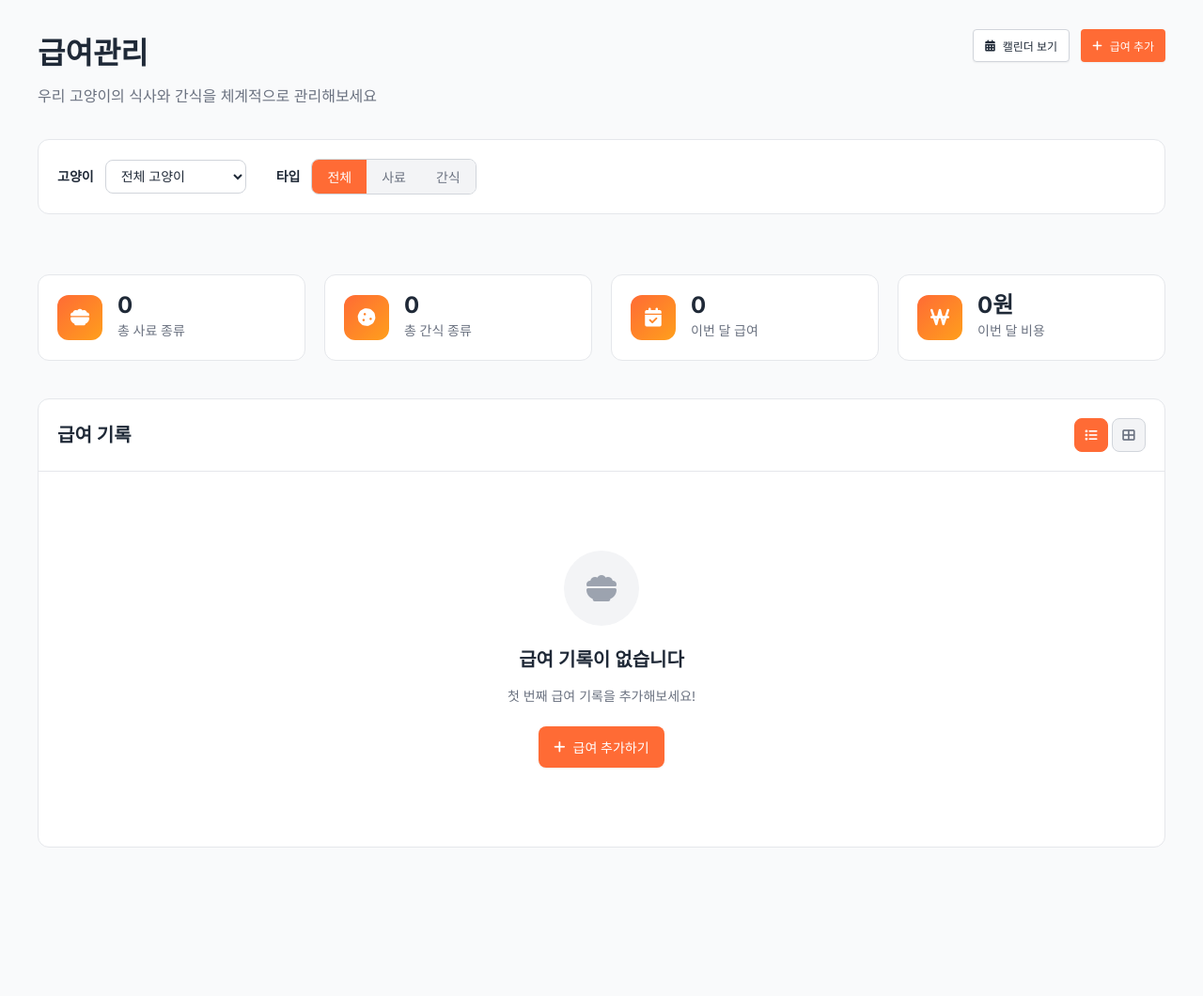
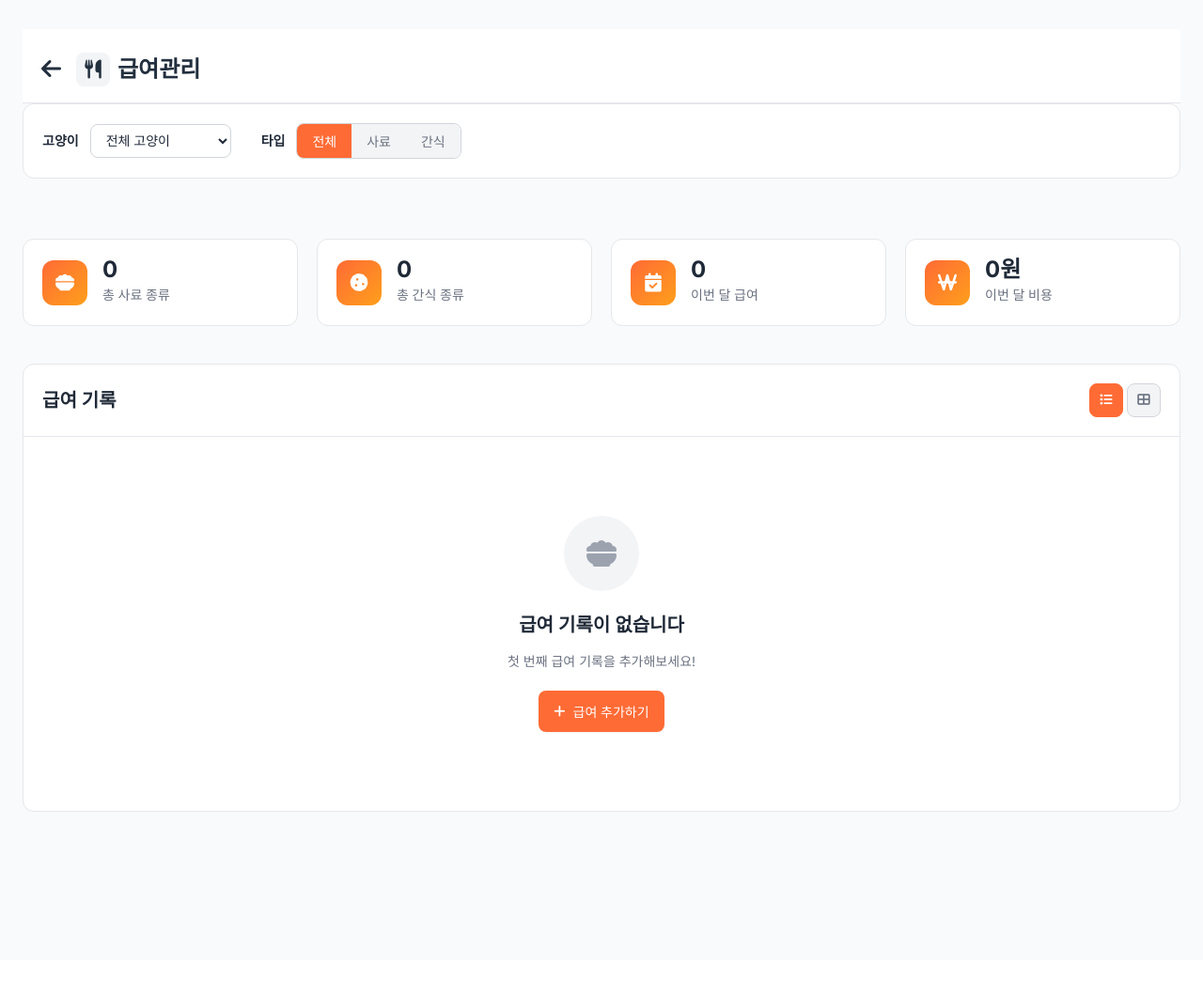
Before and after one commit to ychany/catcare_new, a Django app: page /food/ in a window 1280 px wide. Shown: the part 65-1125 px from the top of the page at 94% size. After the commit the page ends 929 px from the top, so only its background shows below. Run offline with Django 5.2, Linux system fonts and the light colour scheme; the visitor is signed in with stand-in values (Sample User, id 1); data that the repository does not hold is empty; parts of the project's set-up code (start-up, migrations or seed data) failed here and were passed over.

Commit message:
페이지 상단 바 수정

```diff
--- a/food_calendar/templates/food_calendar/food_calendar.html
+++ b/food_calendar/templates/food_calendar/food_calendar.html
@@ -4,26 +4,72 @@
 {% block title %}급여관리 - 냥이 집사{% endblock %}
 
 {% block content %}
-<div class="food-management">
-    <!-- 페이지 헤더 -->
-    <div class="page-header">
-        <div class="header-content">
-            <div class="header-text">
-                <h1 class="page-title">급여관리</h1>
-                <p class="page-description">우리 고양이의 식사와 간식을 체계적으로 관리해보세요</p>
-            </div>
-            <div class="header-actions">
-                <button class="btn btn-secondary btn-sm" id="toggleViewBtn">
-                    <i class="fas fa-calendar-alt"></i>
-                    캘린더 보기
-                </button>
-                <button class="btn btn-primary btn-sm" id="addFoodBtn">
-                    <i class="fas fa-plus"></i>
-                    급여 추가
-                </button>
-            </div>
-        </div>
+<div class="weight-header">
+  <div class="weight-nav">
+    <div class="nav-left">
+      <button class="back-btn" onclick="history.back()">
+        <i class="fas fa-arrow-left"></i>
+      </button>
+      <span class="weight-title">
+        <i class="fas fa-utensils"></i>
+        급여관리
+      </span>
     </div>
+  </div>
+</div>
+<style>
+.weight-header {
+  background: #fff;
+  border-bottom: 1px solid #e5e7eb;
+  padding: 24px 0 16px 0;
+}
+.weight-nav {
+  display: flex;
+  align-items: center;
+  justify-content: space-between;
+  max-width: 1200px;
+  margin: 0 auto;
+  margin-bottom: 0;
+}
+.nav-left {
+  display: flex;
+  align-items: center;
+  gap: 12px;
+}
+.back-btn {
+  background: none;
+  border: none;
+  font-size: 24px;
+  color: #222f3e;
+  cursor: pointer;
+  padding: 4px;
+  border-radius: 8px;
+  transition: background-color 0.2s;
+}
+.back-btn:hover {
+  background: #f3f4f6;
+}
+.weight-title {
+  font-size: 24px;
+  font-weight: 700;
+  color: #222f3e;
+  margin: 0;
+  display: flex;
+  align-items: center;
+  gap: 8px;
+}
+.weight-title i {
+  color: #222f3e;
+  background: #f3f4f6;
+  border-radius: 8px;
+  width: 36px;
+  height: 36px;
+  display: flex;
+  align-items: center;
+  justify-content: center;
+  font-size: 20px;
+}
+</style>
 
     <!-- 필터 섹션 -->
     <div class="filter-section">
```
Also changed, not shown: calendar_app/templates/calendar_app/calendar.html (+65 -19 lines), emergency_app/templates/emergency_app/hospitals.html (+67 -14 lines), item_purchase_app/templates/item_purchase_app/other_purchase_management.html (+66 -20 lines).
